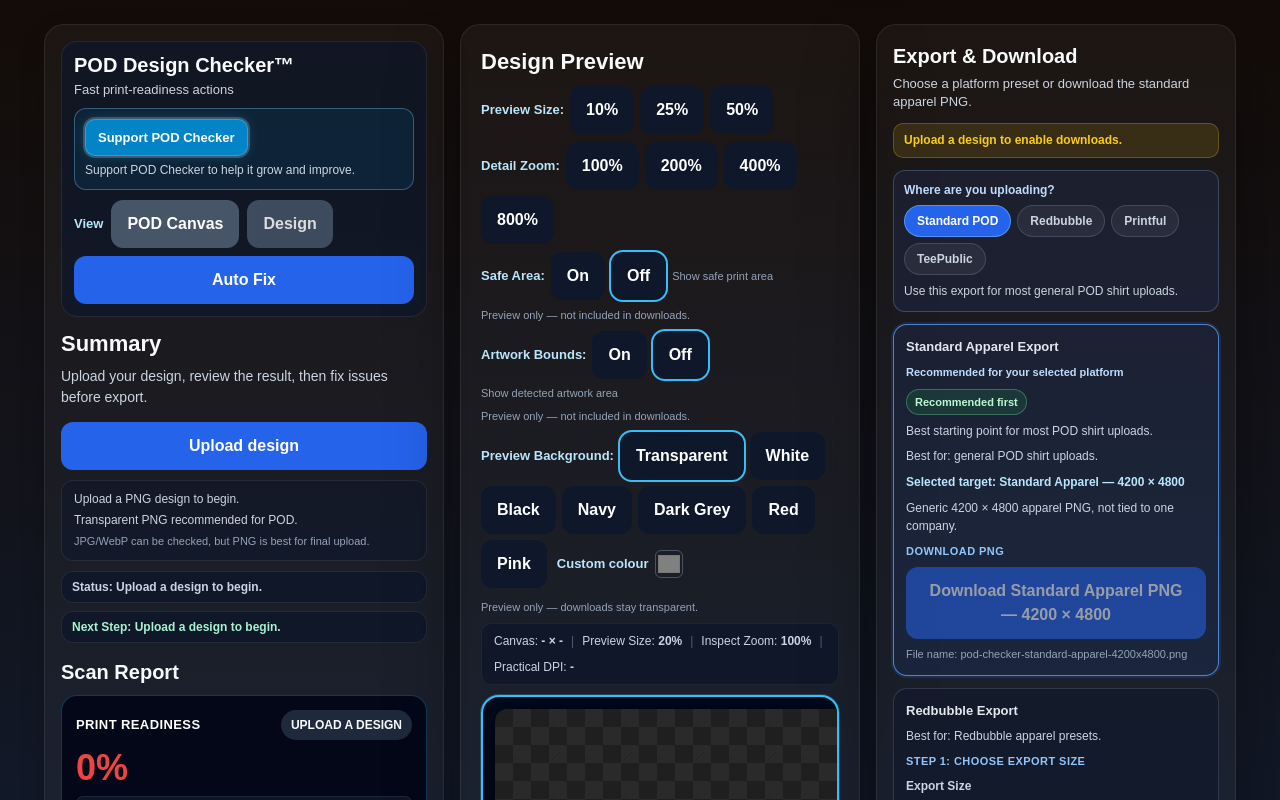
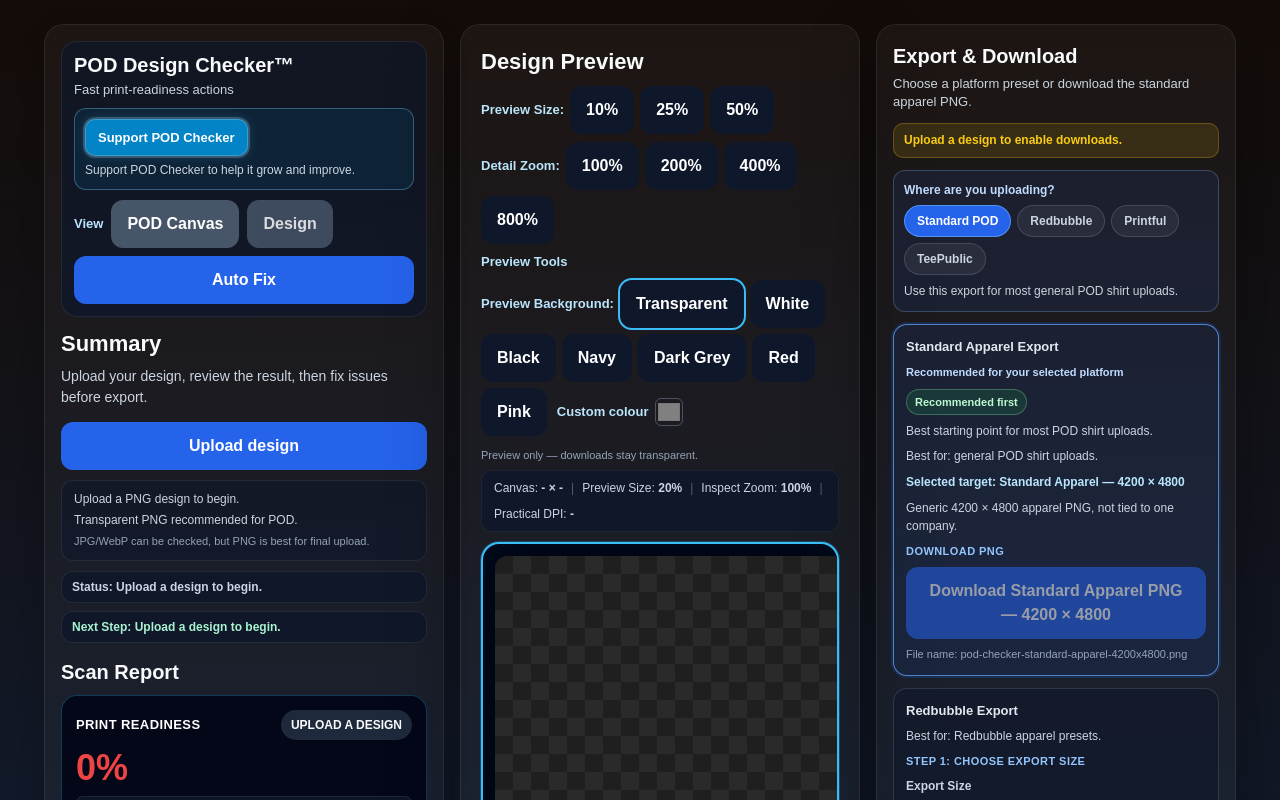
Before and after one commit to noobmacker-creator/pod-design-checker, a Next.js app: page / in a window 1280 px wide. Shown: the top 800 px of the page. Built offline with nearby package versions, Linux system fonts and the light colour scheme.

Commit message:
simplify preview toolbar

```diff
--- a/app/components/DesignPreviewPanel.tsx
+++ b/app/components/DesignPreviewPanel.tsx
@@ -188,6 +188,22 @@ export default function DesignPreviewPanel({
           </div>
         ) : null}
 
+        {setShowSafeAreaOverlay || setShowArtworkBoundsOverlay ? (
+          <details style={{ fontSize: 13 }}>
+            <summary
+              style={{
+                cursor: 'pointer',
+                fontWeight: 700,
+                color: '#bae6fd',
+                listStyle: 'none',
+                display: 'inline-flex',
+                alignItems: 'center',
+                gap: 4,
+              }}
+            >
+              Preview Tools
+            </summary>
+            <div style={{ display: 'grid', gap: 6, marginTop: 6, paddingLeft: 2 }}>
               {setShowSafeAreaOverlay ? (
                 <div style={{ display: 'flex', gap: 6, flexWrap: 'wrap', alignItems: 'center' }}>
                   <span style={{ fontWeight: 700, color: '#bae6fd', fontSize: 13 }}>Safe Area:</span>
@@ -215,24 +231,8 @@ export default function DesignPreviewPanel({
                   >
                     Off
                   </button>
-            <span style={{ fontSize: 11, color: '#94a3b8' }}>Show safe print area</span>
                 </div>
               ) : null}
-
-        {setShowSafeAreaOverlay ? (
-          <p
-            style={{
-              fontSize: 11,
-              color: '#94a3b8',
-              lineHeight: 1.35,
-              marginTop: 0,
-              marginBottom: 0,
-            }}
-          >
-            Preview only — not included in downloads.
-          </p>
-        ) : null}
-
               {setShowArtworkBoundsOverlay ? (
                 <div style={{ display: 'flex', gap: 6, flexWrap: 'wrap', alignItems: 'center' }}>
                   <span style={{ fontWeight: 700, color: '#bae6fd', fontSize: 13 }}>Artwork Bounds:</span>
@@ -260,22 +260,20 @@ export default function DesignPreviewPanel({
                   >
                     Off
                   </button>
-            <span style={{ fontSize: 11, color: '#94a3b8' }}>Show detected artwork area</span>
                 </div>
               ) : null}
-
-        {setShowArtworkBoundsOverlay ? (
               <p
                 style={{
                   fontSize: 11,
                   color: '#94a3b8',
                   lineHeight: 1.35,
-              marginTop: 0,
-              marginBottom: 0,
+                  margin: 0,
                 }}
               >
-            Preview only — not included in downloads.
+                Preview only — overlays are not included in downloads.
               </p>
+            </div>
+          </details>
         ) : null}
 
         <div style={{ display: 'flex', gap: 6, flexWrap: 'wrap', alignItems: 'center' }}>
```
Lines whose indentation alone changed are shown as unchanged.
